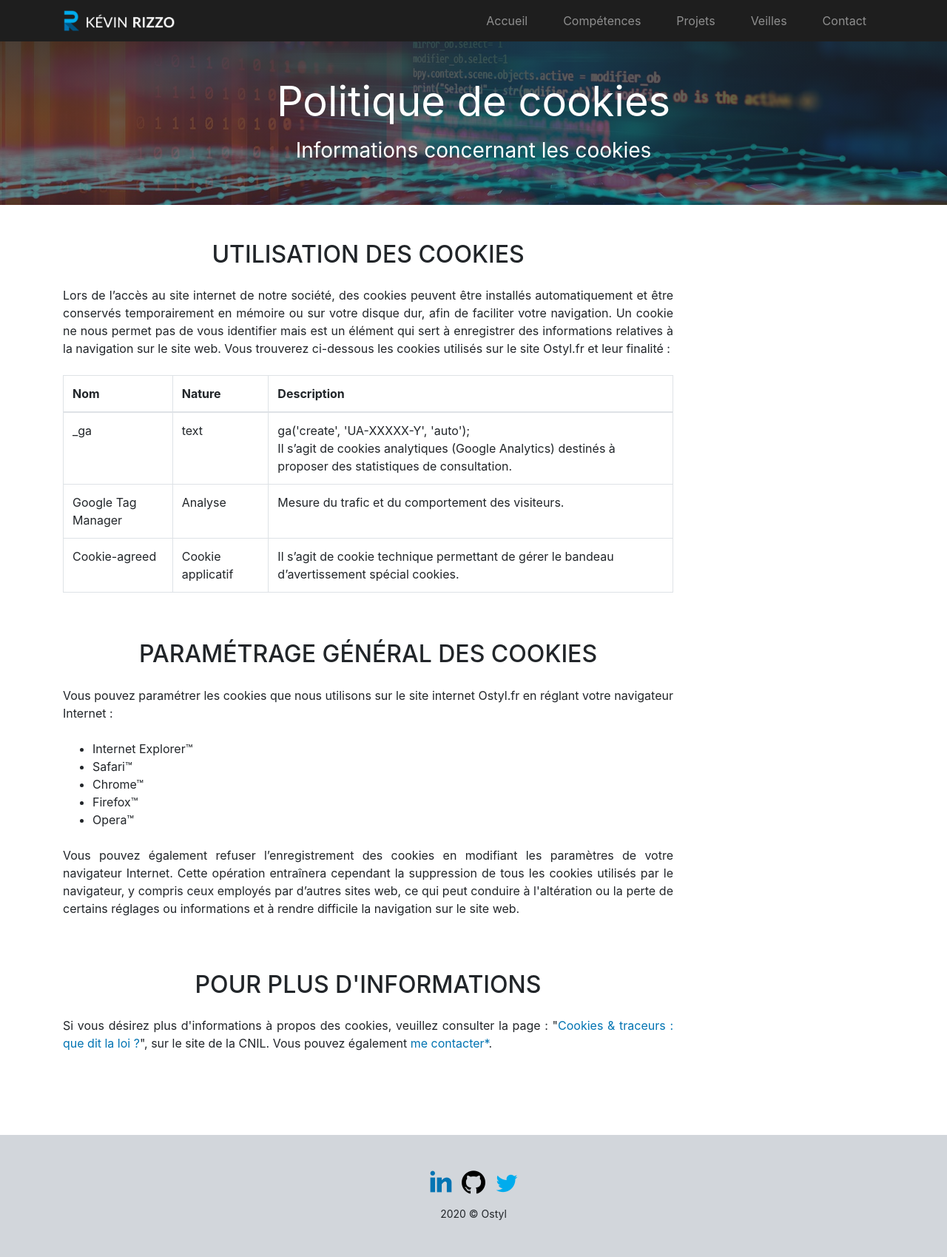
After one commit to rizzok/portfolio-bts-sio, a PHP site: page /pages/politique-de-cookies.php in a window 1280 px wide. The commit adds this page. Shown: the whole page at 74% size. Run offline with PHP 8.4, Linux system fonts and the light colour scheme; some libraries are stand-ins or nearby versions.

Commit message:
maj cv | réindentation de code

```diff
--- a/inc/footer.php
+++ b/inc/footer.php
@@ -24,4 +24,5 @@
 <script type="text/javascript" src="/js/script.js"></script>
 <!-- SCRIPTS END -->
 </body>
+
 </html>
--- a/inc/header.php
+++ b/inc/header.php
@@ -1,21 +1,36 @@
 <!doctype html>
 <html lang="fr" class="h-100">
+
 <head>
     <!-- Global site tag (gtag.js) - Google Analytics -->
     <script async src="https://www.googletagmanager.com/gtag/js?id=UA-151636424-2"></script>
     <script>
-    window.dataLayer = window.dataLayer || [];
-    function gtag(){dataLayer.push(arguments);}
-    gtag('js', new Date());
-    gtag('config', 'UA-151636424-2');
+        window.dataLayer = window.dataLayer || [];
+
+        function gtag() {
+            dataLayer.push(arguments);
+        }
+        gtag('js', new Date());
+        gtag('config', 'UA-151636424-2');
     </script>
     <!-- End Google Analytics -->
     <!-- Google Tag Manager -->
-    <script>(function(w,d,s,l,i){w[l]=w[l]||[];w[l].push({'gtm.start':
-    new Date().getTime(),event:'gtm.js'});var f=d.getElementsByTagName(s)[0],
-    j=d.createElement(s),dl=l!='dataLayer'?'&l='+l:'';j.async=true;j.src=
-    'https://www.googletagmanager.com/gtm.js?id='+i+dl;f.parentNode.insertBefore(j,f);
-    })(window,document,'script','dataLayer','GTM-MW4WZ9N');</script>
+    <script>
+        (function(w, d, s, l, i) {
+            w[l] = w[l] || [];
+            w[l].push({
+                'gtm.start': new Date().getTime(),
+                event: 'gtm.js'
+            });
+            var f = d.getElementsByTagName(s)[0],
+                j = d.createElement(s),
+                dl = l != 'dataLayer' ? '&l=' + l : '';
+            j.async = true;
+            j.src =
+                'https://www.googletagmanager.com/gtm.js?id=' + i + dl;
+            f.parentNode.insertBefore(j, f);
+        })(window, document, 'script', 'dataLayer', 'GTM-MW4WZ9N');
+    </script>
     <!-- End Google Tag Manager -->
     <meta charset="utf-8">
     <meta name="viewport" content="width=device-width, initial-scale=1, shrink-to-fit=no">
@@ -30,15 +45,14 @@
     <!-- Black to top icon -->
     <link href="//netdna.bootstrapcdn.com/font-awesome/3.2.1/css/font-awesome.css" rel="stylesheet">
     <!-- Custom CSS -->
-    <link href="/css/style.css" rel="stylesheet" >
+    <link href="/css/style.css" rel="stylesheet">
     <!-- Font awesome -->
     <script src="https://kit.fontawesome.com/fafd7398ca.js" crossorigin="anonymous"></script>
 </head>
+
 <body class="d-flex flex-column h-100">
     <!-- Google Tag Manager (noscript) -->
-    <noscript><iframe src="https://www.googletagmanager.com/ns.html?id=GTM-MW4WZ9N"
-    height="0" width="0" style="display:none;visibility:hidden"></iframe></noscript>
-    <!-- End Google Tag Manager (noscript) -->
+    <noscript><iframe src="https://www.googletagmanager.com/ns.html?id=GTM-MW4WZ9N" height="0" width="0" style="display:none;visibility:hidden"></iframe></noscript>
     <!-- Back to top button -->
     <a href="javascript:" id="return-to-top"><i class="icon-chevron-up"></i></a>
     <header>
@@ -52,34 +66,34 @@
                 </button>
                 <div class="collapse navbar-collapse" id="navbarCollapse">
                     <ul class="navbar-nav ml-auto">
-                        <li class="nav-item px-3<?php if(isset($navbar_section) && $navbar_section == "index") echo ' active'; ?>">
+                        <li class="nav-item px-3<?php if (isset($navbar_section) && $navbar_section == "index") echo ' active'; ?>">
                             <a class="nav-link" href="/">
                                 Accueil
-                                <?php if(isset($navbar_section) && $navbar_section=="index") echo ' <span class="sr-only">(current)</span>'; ?>
+                                <?php if (isset($navbar_section) && $navbar_section == "index") echo ' <span class="sr-only">(current)</span>'; ?>
                             </a>
                         </li>
-                        <li class="nav-item px-3<?php if(isset($navbar_section) && $navbar_section=="competences") echo ' active'; ?>">
+                        <li class="nav-item px-3<?php if (isset($navbar_section) && $navbar_section == "competences") echo ' active'; ?>">
                             <a class="nav-link" href="/pages/competences.php">
                                 Compétences
-                                <?php if(isset($navbar_section) && $navbar_section=="competences") echo ' <span class="sr-only">(current)</span>'; ?>
+                                <?php if (isset($navbar_section) && $navbar_section == "competences") echo ' <span class="sr-only">(current)</span>'; ?>
                             </a>
                         </li>
-                        <li class="nav-item px-3<?php if(isset($navbar_section) && $navbar_section=="projets") echo ' active'; ?>">
+                        <li class="nav-item px-3<?php if (isset($navbar_section) && $navbar_section == "projets") echo ' active'; ?>">
                             <a class="nav-link" href="/pages/projets.php">
                                 Projets
-                                <?php if(isset($navbar_section) && $navbar_section=="projets") echo ' <span class="sr-only">(current)</span>'; ?>
+                                <?php if (isset($navbar_section) && $navbar_section == "projets") echo ' <span class="sr-only">(current)</span>'; ?>
                             </a>
                         </li>
-                        <li class="nav-item px-3<?php if(isset($navbar_section) && $navbar_section=="veilles") echo ' active'; ?>">
+                        <li class="nav-item px-3<?php if (isset($navbar_section) && $navbar_section == "veilles") echo ' active'; ?>">
                             <a class="nav-link" href="/pages/veilles.php">
                                 Veilles
-                                <?php if(isset($navbar_section) && $navbar_section=="veilles") echo ' <span class="sr-only">(current)</span>'; ?>
+                                <?php if (isset($navbar_section) && $navbar_section == "veilles") echo ' <span class="sr-only">(current)</span>'; ?>
                             </a>
                         </li>
-                        <li class="nav-item px-3<?php if(isset($navbar_section) && $navbar_section=="contact") echo ' active'; ?>">
+                        <li class="nav-item px-3<?php if (isset($navbar_section) && $navbar_section == "contact") echo ' active'; ?>">
                             <a class="nav-link" href="/pages/contact.php">
                                 Contact
-                                <?php if(isset($navbar_section) && $navbar_section=="contact") echo ' <span class="sr-only">(current)</span>'; ?>
+                                <?php if (isset($navbar_section) && $navbar_section == "contact") echo ' <span class="sr-only">(current)</span>'; ?>
                             </a>
                         </li>
                     </ul>
--- a/js/script.js
+++ b/js/script.js
@@ -1,13 +1,13 @@
 // ===== Scroll to Top ====
-$(window).scroll(function() {
+$(window).scroll(function () {
     if ($(this).scrollTop() >= 50) {        // If page is scrolled more than 50px
         $('#return-to-top').fadeIn(200);    // Fade in the arrow
     } else {
         $('#return-to-top').fadeOut(200);   // Else fade out the arrow
     }
 });
-$('#return-to-top').click(function() {      // When arrow is clicked
+$('#return-to-top').click(function () {      // When arrow is clicked
     $('body,html').animate({
-        scrollTop : 0                       // Scroll to top of body
+        scrollTop: 0                       // Scroll to top of body
     }, 500);
 });
--- /dev/null
+++ b/pages/politique-de-cookies.php
@@ -0,0 +1,66 @@
+<?php
+$page_title = "Politique de cookies | Portfolio de Kévin RIZZO";
+$page_description = "Informations concernant les cookies";
+$navbar_section = '';
+require '../inc/header.php';
+?>
+<div id="page-top-section" class="p-3 p-md-5 text-center">
+    <h1 class="display-4 font-weight-normal text-white">Politique de cookies</h1>
+    <p class="h3 font-weight-normal text-white mt-3">Informations concernant les cookies</p>
+</div>
+<div class="container py-5 article-title-margin">
+    <div class="row">
+        <div class="col-xl-9">
+            <h2 class="text-center">UTILISATION DES COOKIES</h2>
+            <p class="text-justify my-4">Lors de l’accès au site internet de notre société, des cookies peuvent être installés automatiquement et être conservés temporairement en mémoire ou sur votre disque dur, afin de faciliter votre navigation. Un cookie ne nous permet pas de vous identifier mais est un élément qui sert à enregistrer des informations relatives à la navigation sur le site web. Vous trouverez ci-dessous les cookies utilisés sur le site Ostyl.fr et leur finalité :</p>
+            <table class="table table-bordered">
+                <thead>
+                    <tr>
+                        <th scope="col">Nom</th>
+                        <th scope="col">Nature</th>
+                        <th scope="col">Description</th>
+                    </tr>
+                </thead>
+                <tbody>
+                    <tr>
+                        <td>_ga</td>
+                        <td>text</td>
+                        <td>ga('create', 'UA-XXXXX-Y', 'auto');<br>
+                            Il s’agit de cookies analytiques (Google Analytics) destinés à proposer des statistiques de consultation.</td>
+                    </tr>
+                    <tr>
+                        <td>Google Tag Manager</td>
+                        <td>Analyse</td>
+                        <td>Mesure du trafic et du comportement des visiteurs.</td>
+                    </tr>
+                    <tr>
+                        <td>Cookie-agreed</td>
+                        <td>Cookie applicatif</td>
+                        <td>Il s’agit de cookie technique permettant de gérer le bandeau d’avertissement spécial cookies.</td>
+                    </tr>
+                </tbody>
+            </table>
+        </div>
+    </div>
+    <div class="row my-5">
+        <div class="col-xl-9">
+            <h2 class="text-center">PARAMÉTRAGE GÉNÉRAL DES COOKIES</h2>
+            <p class="text-justify my-4">Vous pouvez paramétrer les cookies que nous utilisons sur le site internet Ostyl.fr en réglant votre navigateur Internet :</p>
+            <ul>
+                <li>Internet Explorer™</li>
+                <li>Safari™</li>
+                <li>Chrome™</li>
+                <li>Firefox™</li>
+                <li>Opera™</li>
+            </ul>
+            <p class="text-justify my-4">Vous pouvez également refuser l’enregistrement des cookies en modifiant les paramètres de votre navigateur Internet. Cette opération entraînera cependant la suppression de tous les cookies utilisés par le navigateur, y compris ceux employés par d’autres sites web, ce qui peut conduire à l'altération ou la perte de certains réglages ou informations et à rendre difficile la navigation sur le site web.</p>
+        </div>
+    </div>
+    <div class="row my-5">
+        <div class="col-xl-9">
+            <h2 class="text-center">POUR PLUS D'INFORMATIONS</h2>
+            <p class="text-justify mt-4">Si vous désirez plus d'informations à propos des cookies, veuillez consulter la page : "<a href="https://www.cnil.fr/fr/cookies-traceurs-que-dit-la-loi" target="_blank" rel="noopener noreferrer">Cookies & traceurs : que dit la loi ?</a>", sur le site de la CNIL. Vous pouvez également <a href="http://portfolio/pages/contact.php">me contacter*</a>.</p>
+        </div>
+    </div>
+</div>
+<?php require '../inc/footer.php' ?>
```
Also changed, not shown: pages/competences/ide.php (added, +97 -0 lines), css/style.css (line endings or trailing spaces), 1 other file. Lines whose indentation alone changed are shown as unchanged.
